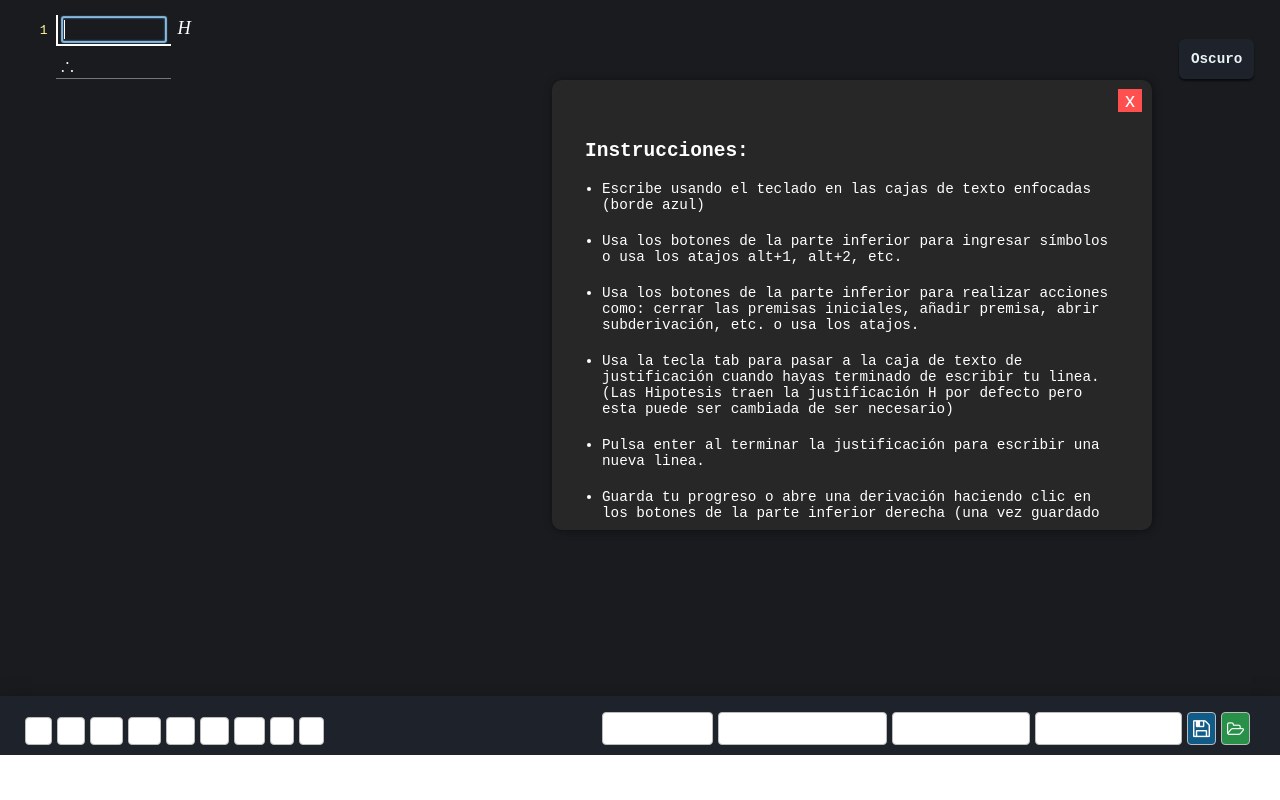
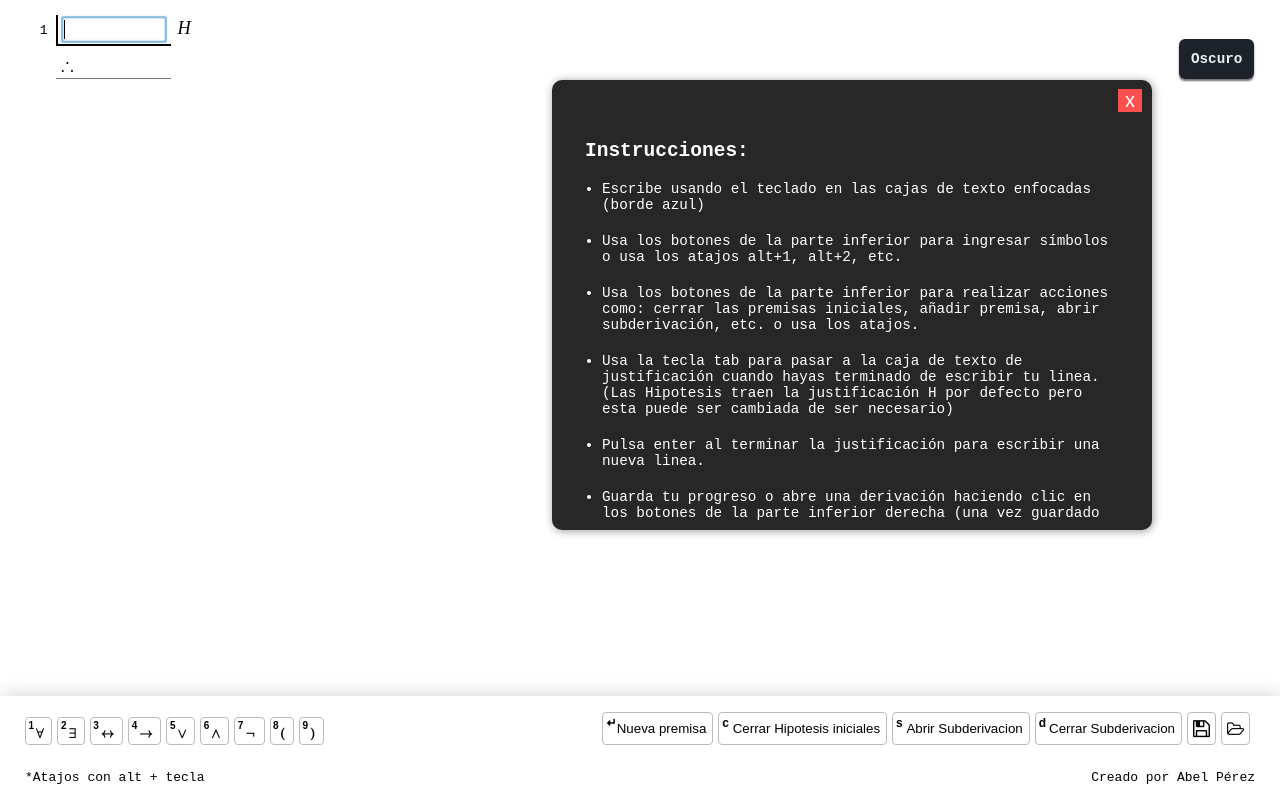
Before and after one commit to abelpz/abelpz.github.io, a plain HTML site: page EDL/index.html in a window 1280 px wide. Drawn offline with nearby package versions, Linux system fonts and the light colour scheme.

```diff
--- a/EDL/style.css
+++ b/EDL/style.css
@@ -1,63 +1,3 @@
-body {
-    background: #191b1f;
-    color: #fff;
-}
-
-.fila {
-    color: #fff896;
-}
-
-.mq-editable-field .mq-cursor {
-  border-left: 1px solid white;
-}
-
-.proposicion * {
-    font-size: 1em;
-}
-
-.buttons {
-    background: #1e222b;
-}
-
-button.btn {
-    color: #fff;
-    background: #353844;
-    border-color: #262829;
-    border: none;
-}
-
-button#save {
-    background: #115b88;
-}
-
-button#open {
-    background: #299049;
-}
-
-.instrucciones {
-    background: #1f2225;
-    color: #c5c9ce;
-}
-
-footer {
-    background: hsla(222, 18%, 13%, 1);
-}
-
-button.btn:hover {
-    background: #104261;
-}
-
-button.btn:active {
-    background: #18689a;
-}
-
-button#save:hover {
-    background: #0666a0;
-}
-
-button#open:hover {
-    background: #23ad4e;
-}
 .contenedor {
     display: flex;
     flex-wrap: wrap;
```
Also changed, not shown: EDL/lib/testing/testing.js (line endings or trailing spaces).
